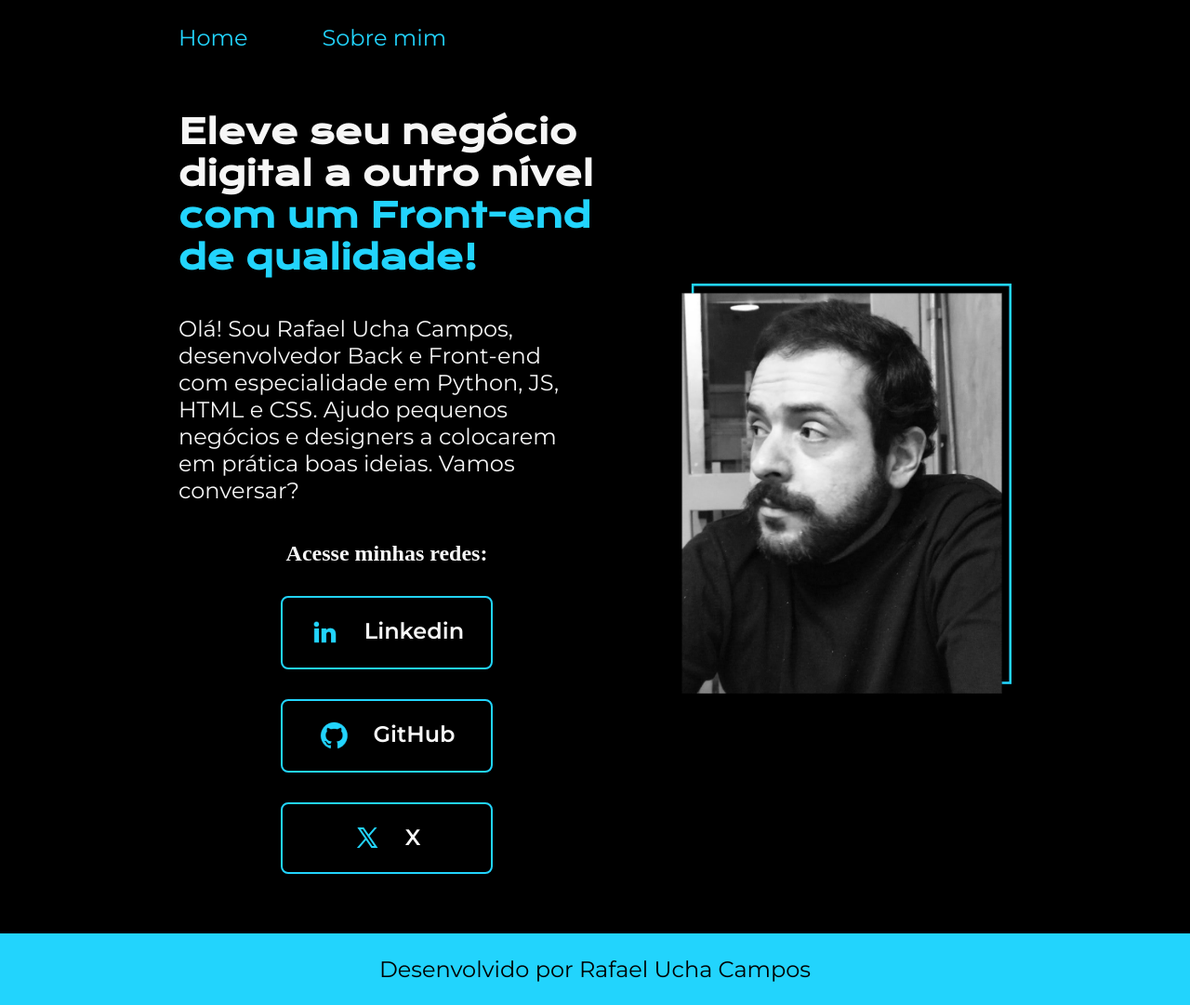
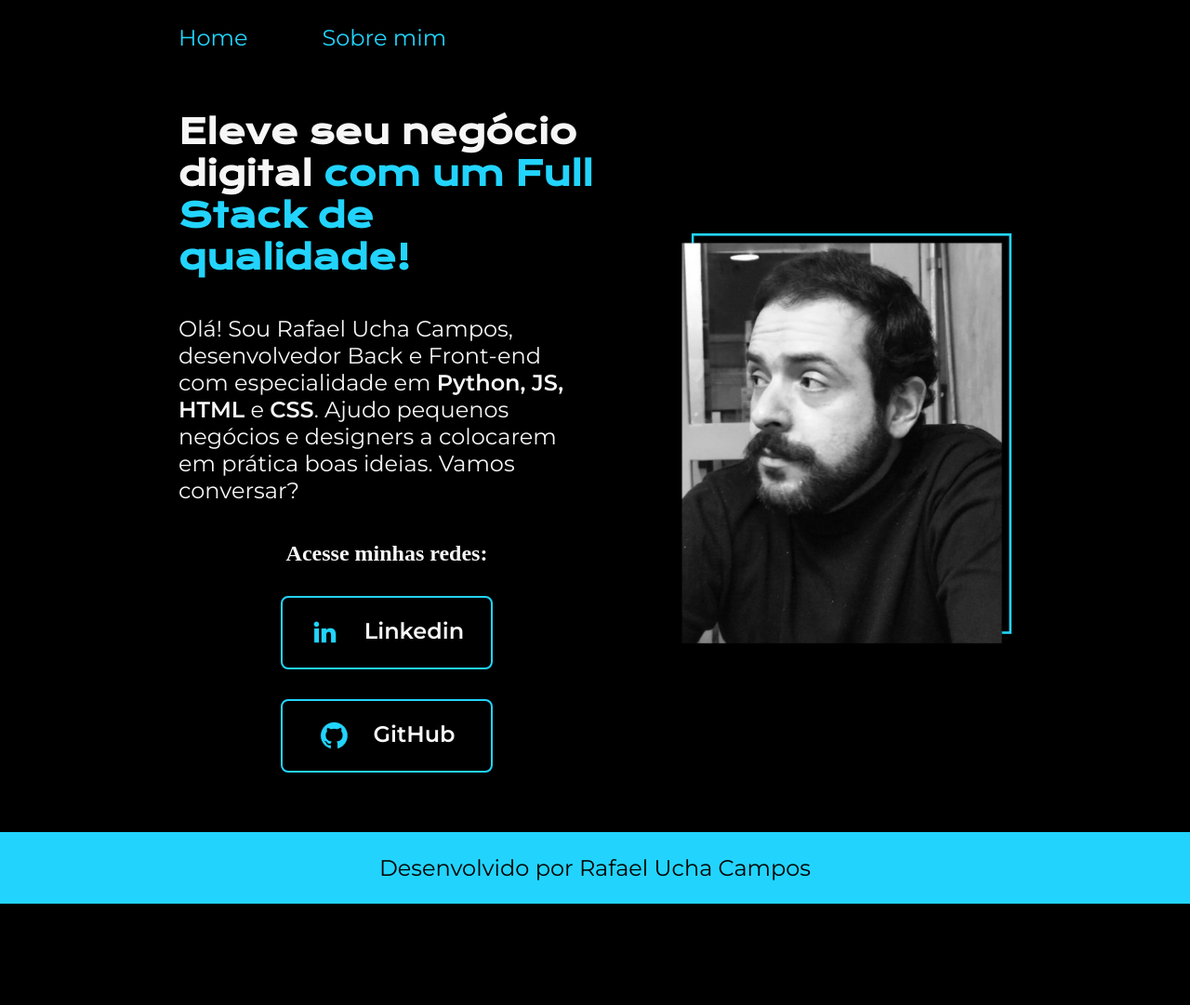
Before and after one commit to rafaeluchacampos/portfolio, a plain HTML site: page index.html in a window 1280 px wide. Shown: the whole page at 93% size. After the commit the page ends 972 px from the top, so only its background shows below. Drawn offline with nearby package versions, Linux system fonts and the light colour scheme.

Commit message:
Update index.html

```diff
--- a/index.html
+++ b/index.html
@@ -18,8 +18,8 @@
     </header>
     <main class="apresentacao">
         <section class="apresentacao__conteudo">
-            <h1 class="apresentacao__conteudo__titulo">Eleve seu negócio digital a outro nível <strong class="titulo">com um Front-end de qualidade!</strong></h1>
-            <p class="apresentacao__conteudo__texto">Olá! Sou Rafael Ucha Campos, desenvolvedor Back e Front-end com especialidade em Python, JS, HTML e CSS.
+            <h1 class="apresentacao__conteudo__titulo">Eleve seu negócio digital <strong class="titulo">com um Full Stack de qualidade!</strong></h1>
+            <p class="apresentacao__conteudo__texto">Olá! Sou Rafael Ucha Campos, desenvolvedor Back e Front-end com especialidade em <strong>Python, JS, HTML</strong> e <strong>CSS</strong>.
                 Ajudo pequenos negócios e designers a colocarem em prática boas ideias. Vamos conversar?</p>
             <div class="apresentacao__links">
                 <h2>Acesse minhas redes:</h2>
@@ -27,8 +27,6 @@
                     <img src="assets/linkedin.png">Linkedin</a>
                 <a class="apresentacao__links__botao" href="https://github.com/rafaeluchacampos">
                     <img src="assets/github.png">GitHub</a>
-                <a class="apresentacao__links__botao" href="https://x.com/eliott_is_dead">
-                    <img src="assets/twitter-novo.png">X</a>
             </div>
         </section>
         <img class="apresentacao__image" src="assets/profile_image.png" alt="Foto de Rafael Ucha Campos">
```
